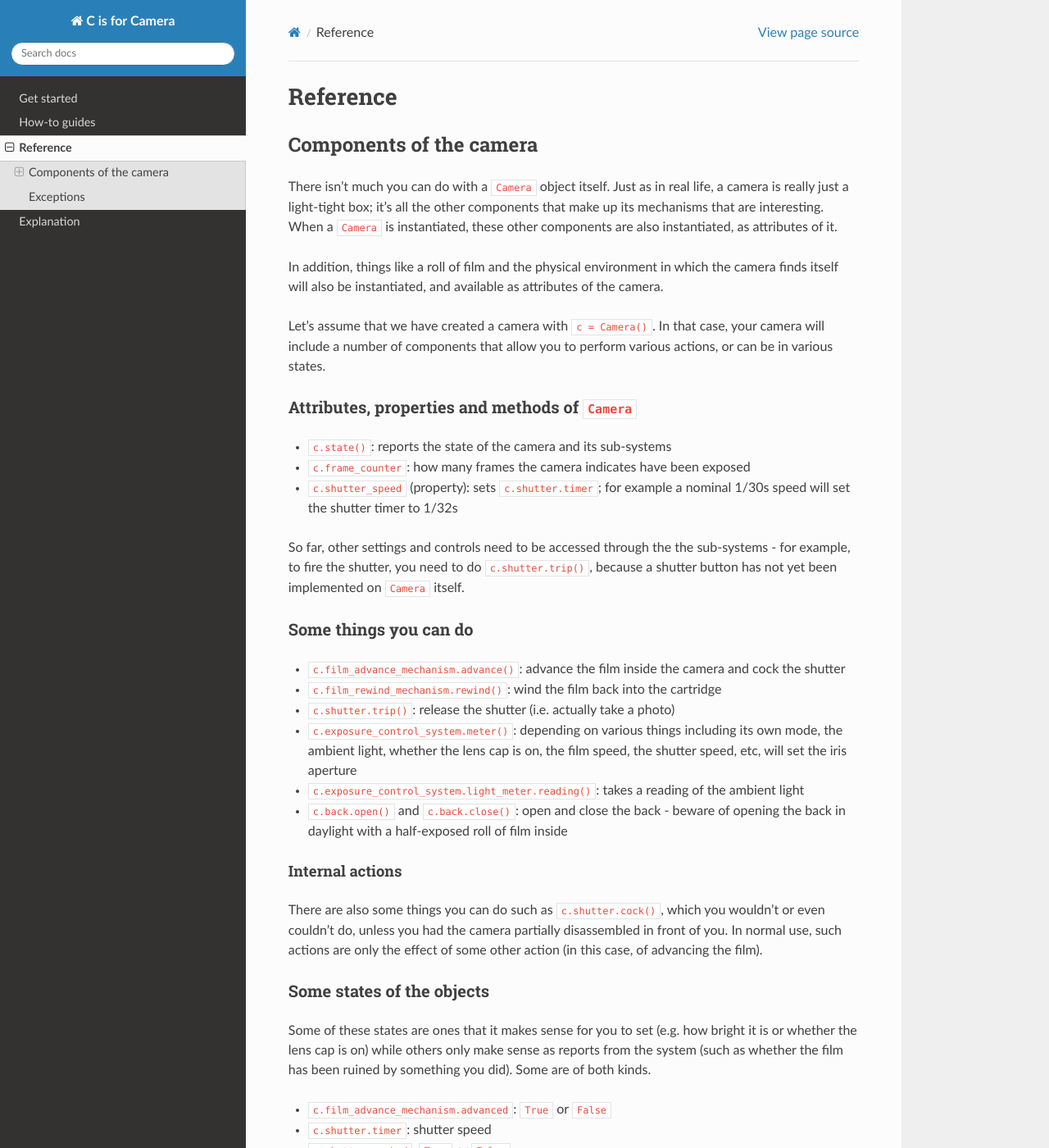
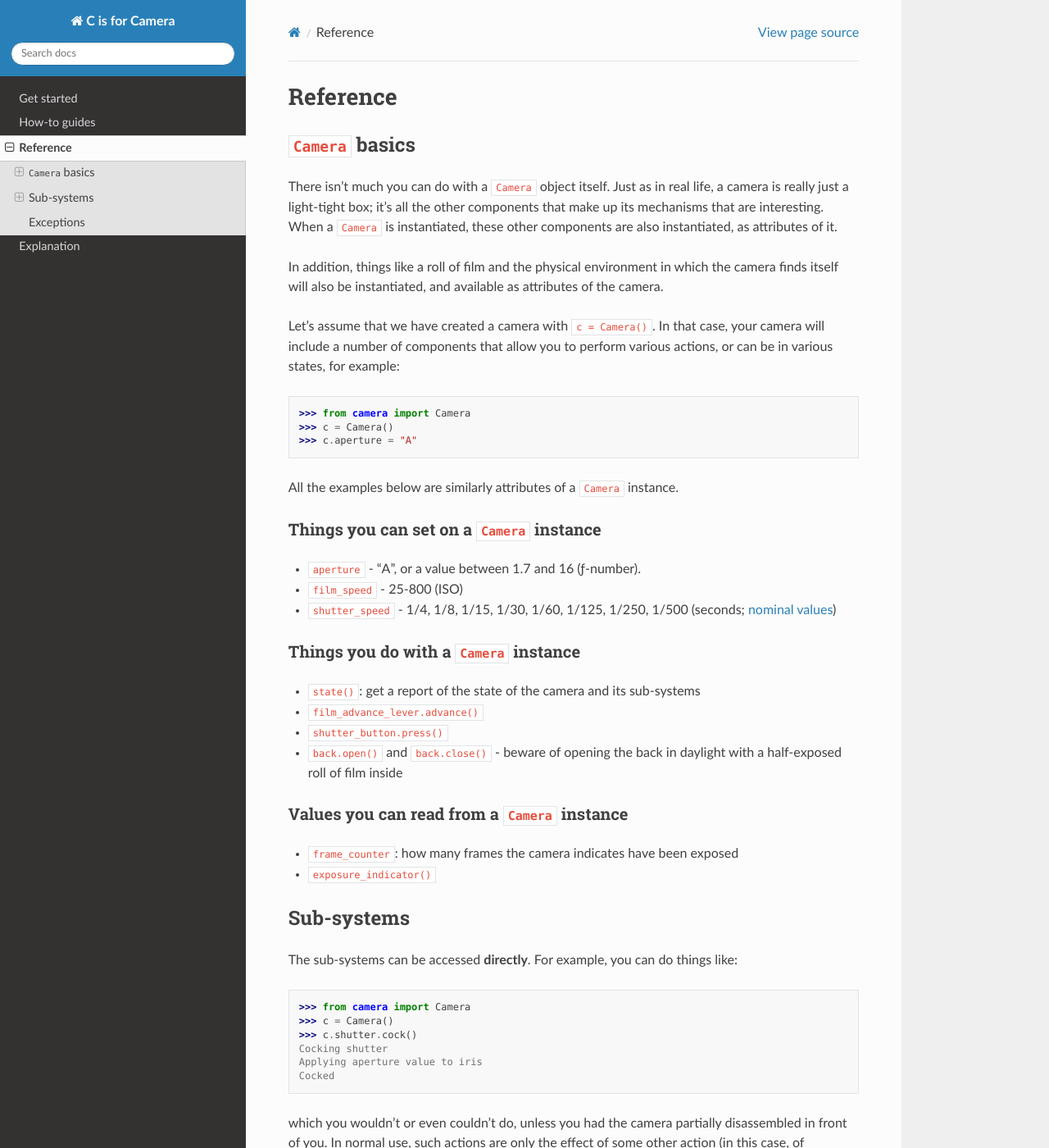
Before and after one commit to evildmp/C-is-for-Camera, a Sphinx documentation site: the page built from docs/reference.rst, in a window 1280 px wide and 1400 px high. Shown: the whole window at 82% size. Built offline with Sphinx 7.4.7 and the Read the Docs theme 2.0.0, drawn with Linux system fonts in a browser that asks for light colours; some of the changed text lies outside the part shown.

Commit message:
Improved and updated reference

```diff
--- a/docs/reference.rst
+++ b/docs/reference.rst
@@ -3,7 +3,7 @@
 Reference
 =========
 
-Components of the camera
+``Camera`` basics
 ------------------------
 
 There isn't much you can do with a ``Camera`` object itself. Just as in real life, a camera is really just a
@@ -14,23 +14,71 @@ In addition, things like a roll of film and the physical environment in which th
 instantiated, and available as attributes of the camera.
 
 Let's assume that we have created a camera with ``c = Camera()``. In that case, your camera will include a number of
-components that allow you to perform various actions, or can be in various states.
+components that allow you to perform various actions, or can be in various states, for example::
+
+    >>> from camera import Camera
+    >>> c = Camera()
+    >>> c.aperture = "A"
+
+All the examples below are similarly attributes of a ``Camera`` instance.
 
 
-Attributes, properties and methods of ``Camera``
+Things you can set on a ``Camera`` instance
+~~~~~~~~~~~~~~~~~~~~~~~~~~~~~~~~~~~~~~~~~~~~~
+
+* ``aperture`` - "A", or a value between 1.7 and 16 (ƒ-number).
+* ``film_speed`` - 25-800 (ISO)
+* ``shutter_speed`` - 1/4, 1/8, 1/15, 1/30, 1/60, 1/125, 1/250, 1/500 (seconds; :ref:`nominal values
+  <explanation-numbers>`)
+
+
+Things you do with a ``Camera`` instance
+~~~~~~~~~~~~~~~~~~~~~~~~~~~~~~~~~~~~~~~~~~~~~
+
+* ``state()``: get a report of the state of the camera and its sub-systems
+*  ``film_advance_lever.advance()``
+* ``shutter_button.press()``
+* ``back.open()`` and ``back.close()`` - beware of opening the back in daylight with a half-exposed roll of film inside
+
+
+Values you can read from a ``Camera`` instance
 ~~~~~~~~~~~~~~~~~~~~~~~~~~~~~~~~~~~~~~~~~~~~~~~~
 
-* ``c.state()``: reports the state of the camera and its sub-systems
-* ``c.frame_counter``: how many frames the camera indicates have been exposed
-* ``c.shutter_speed`` (property): sets ``c.shutter.timer``; for example a nominal 1/30s speed will set the shutter
-  timer to 1/32s
-
-So far, other settings and controls need to be accessed through the the sub-systems - for example, to fire the shutter,
-you need to do ``c.shutter.trip()``, because a shutter button has not yet been implemented on ``Camera`` itself.
+* ``frame_counter``: how many frames the camera indicates have been exposed
+* ``exposure_indicator()``
 
 
-Some things you can do
-~~~~~~~~~~~~~~~~~~~~~~
+Sub-systems
+-----------
+
+The sub-systems can be accessed **directly**. For example, you can do things like::
+
+    >>> from camera import Camera
+    >>> c = Camera()
+    >>> c.shutter.cock()
+    Cocking shutter
+    Applying aperture value to iris
+    Cocked
+
+which you wouldn't or even couldn't do, unless you had the camera partially disassembled in front of you. In normal
+use, such actions are only the effect of some other action (in this case, of advancing the film).
+
+You can also make use of sub-systems completely **independently** of a camera object::
+
+    >>> from camera import Shutter
+    >>> s = Shutter()
+    >>> s.cock()
+    Cocking shutter
+    Cocked
+
+As in a real camera, sub-systems are affected by each other, which is why in the first example above, cocking the
+shutter also applies the aperture value to the iris.
+
+
+Some notable sub-sytem actions
+~~~~~~~~~~~~~~~~~~~~~~~~~~~~~~
+
+Assuming ``c = Camera()``:
 
 * ``c.film_advance_mechanism.advance()``: advance the film inside the camera and cock the shutter
 * ``c.film_rewind_mechanism.rewind()``: wind the film back into the cartridge
@@ -38,20 +86,10 @@ Some things you can do
 * ``c.exposure_control_system.meter()``: depending on various things including its own mode, the ambient light, whether
   the lens cap is on, the film speed, the shutter speed, etc, will set the iris aperture
 * ``c.exposure_control_system.light_meter.reading()``: takes a reading of the ambient light
-* ``c.back.open()`` and ``c.back.close()``: open and close the back - beware of opening the back in daylight with a
-  half-exposed roll of film inside
 
 
-Internal actions
-^^^^^^^^^^^^^^^^
-
-There are also some things you can do such as ``c.shutter.cock()``, which you wouldn't or even couldn't do, unless you
-had the camera partially disassembled in front of you. In normal use, such actions are only the effect of some other
-action (in this case, of advancing the film).
-
-
-Some states of the objects
-~~~~~~~~~~~~~~~~~~~~~~~~~~
+Some states of the sub-system objects
+~~~~~~~~~~~~~~~~~~~~~~~~~~~~~~~~~~~~~~
 
 Some of these states are ones that it makes sense for you to set (e.g. how bright it is or whether the lens cap is on)
 while others only make sense as reports from the system (such as whether the film has been ruined by something you did).
```
Also changed, not shown: other parts of docs/reference.rst (+2 -0 lines).
